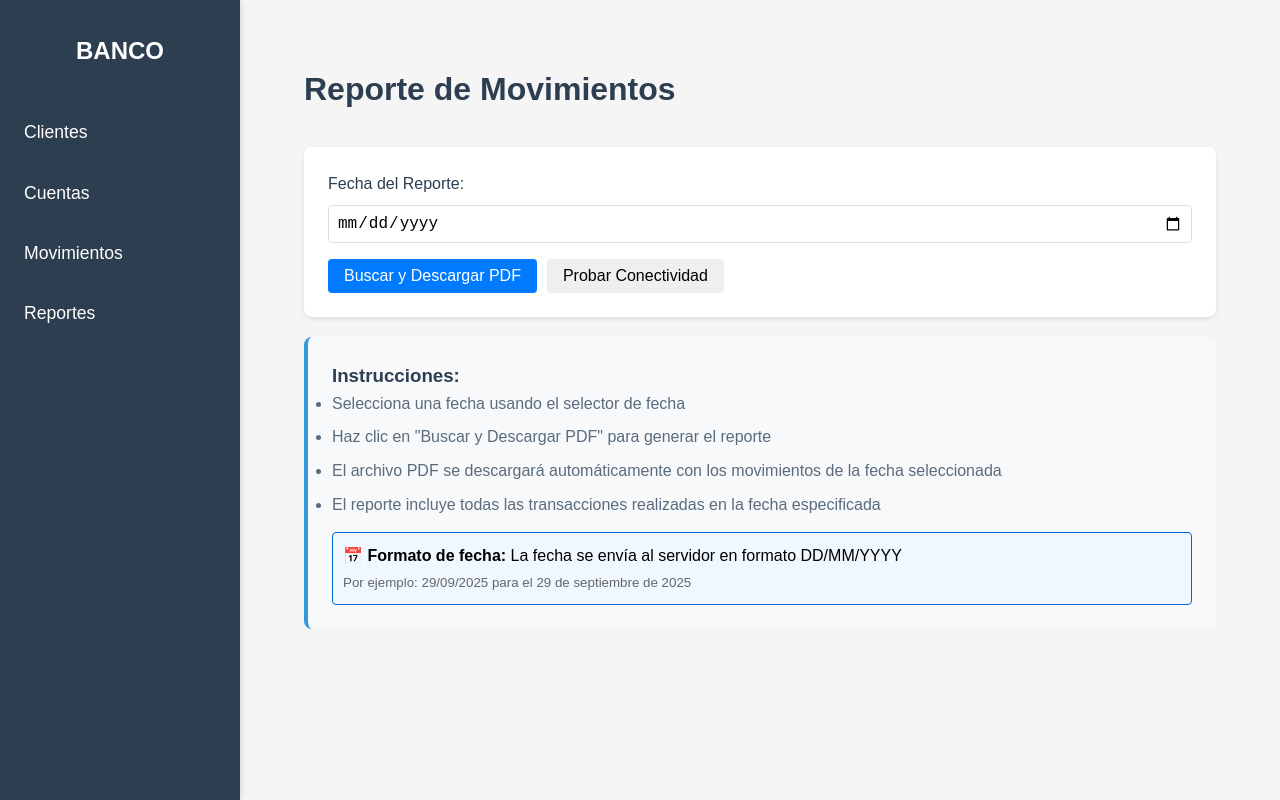
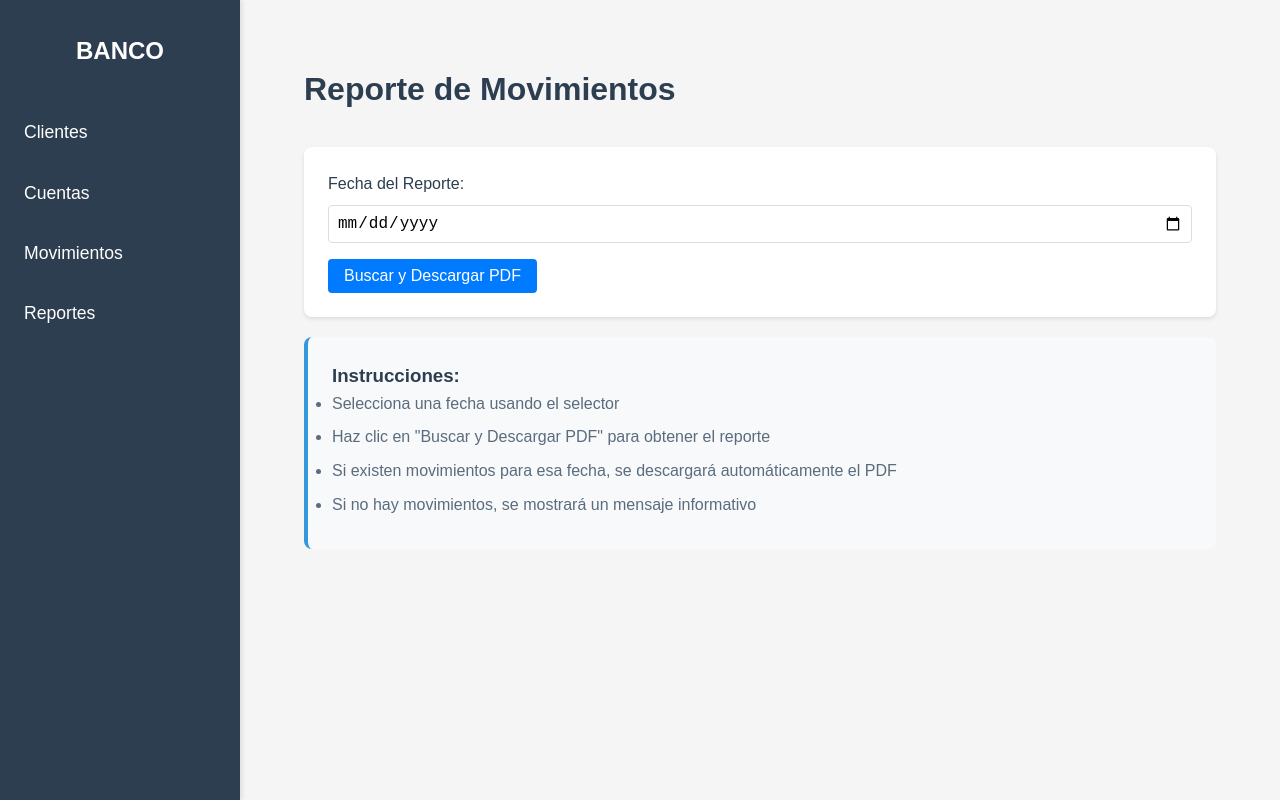
Before and after one commit to JonSuntkd/banking-example, a React (Create React App) app in the folder codereact/banking-system/: page /reports in a window 1280 px wide. Built offline with nearby package versions, Linux system fonts and the light colour scheme.

Commit message:
front end - v14

```diff
--- a/codereact/banking-system/src/presentation/views/TransactionReport.tsx
+++ b/codereact/banking-system/src/presentation/views/TransactionReport.tsx
@@ -17,95 +17,7 @@ const TransactionReport: React.FC = () => {
     return formattedDate;
   };
 
-  // Función para generar contenido PDF mock (texto simple)
-  const generateMockPdfContent = (reportDate: string): string => {
-    const content = `
-REPORTE DE MOVIMIENTOS BANCARIOS (DATOS DE PRUEBA)
-==================================================
 
-Fecha del reporte: ${reportDate}
-Generado el: ${new Date().toLocaleString()}
-
-TRANSACCIONES ENCONTRADAS:
---------------------------
-
-1. Depósito - $500.00
-   Cliente: Juan Pérez
-   Cuenta: 1001-2345
-   Hora: 10:30 AM
-
-2. Retiro - $150.00
-   Cliente: María García
-   Cuenta: 1001-6789
-   Hora: 2:15 PM
-
-3. Transferencia - $300.00
-   Cliente: Carlos López
-   Cuenta Origen: 1001-1111
-   Cuenta Destino: 1001-2222
-   Hora: 4:45 PM
-
-RESUMEN:
---------
-Total transacciones: 3
-Monto total procesado: $950.00
-
-Nota: Este es un reporte de prueba generado porque el servidor
-de transacciones no está disponible en el puerto 8003.
-`;
-    return content;
-  };
-
-  // Función para probar la conectividad con el servidor
-  const testServerConnection = async () => {
-    try {
-      console.log('Probando conectividad con el servidor...');
-
-      // Probar primero con el endpoint de health si existe
-      try {
-        const healthResponse = await axios.get('/transaction/health', {
-          timeout: 5000
-        });
-        console.log('Health check exitoso:', healthResponse.status);
-        setError('✅ Servidor disponible (health check OK)');
-        return;
-      } catch (healthError) {
-        console.log('Health check falló, probando endpoint de reporte...', healthError);
-      }
-
-      // Probar con el endpoint de reporte usando una fecha de prueba
-      const testDate = '01/01/2024'; // Formato DD/MM/YYYY
-      const testUrl = `/transaction/report?date=${testDate}`;
-      console.log('Probando endpoint:', testUrl);
-
-      const response = await axios.get(testUrl, {
-        timeout: 5000,
-        headers: {
-          'Accept': 'application/pdf'
-        }
-      });
-      console.log('Endpoint de reporte respondió:', response.status);
-      console.log('Content-Type:', response.headers['content-type']);
-      setError('✅ Servidor responde - Endpoint de reporte disponible');
-
-    } catch (error) {
-      console.error('Error de conectividad:', error);
-      if (axios.isAxiosError(error)) {
-        console.log('Status:', error.response?.status);
-        console.log('URL llamada:', error.config?.url);
-
-        if (error.response?.status === 500) {
-          setError(`⚠️ Servidor responde pero con error 500 - Revisar logs del servidor`);
-        } else if (error.response?.status === 404) {
-          setError(`❌ Endpoint no encontrado (404) - Verificar que /transaction/report existe`);
-        } else {
-          setError(`❌ Error del servidor (${error.response?.status || 'timeout'})`);
-        }
-      } else {
-        setError(`❌ Error de red: ${error instanceof Error ? error.message : 'Error desconocido'}`);
-      }
-    }
-  };
 
   const handleGenerateReport = async () => {
     if (!date) {
@@ -152,42 +64,26 @@ de transacciones no está disponible en el puerto 8003.
         setError('✅ Reporte descargado exitosamente');
 
       } catch (serverError) {
-        console.warn('Servidor devolvió error:', serverError);
+        console.warn('Error al generar reporte:', serverError);
 
         if (axios.isAxiosError(serverError) && serverError.response) {
           console.log('Status del error:', serverError.response.status);
-          console.log('Headers de la respuesta:', serverError.response.headers);
 
-          // Intentar leer el contenido de la respuesta de error para debugging
-          try {
-            const errorBlob = serverError.response.data;
-            const errorText = await errorBlob.text();
-            console.log('Contenido del error del servidor:', errorText);
-
-            // Si el servidor devolvió un error 500 pero con contenido útil
-            if (serverError.response.status === 500) {
-              setError(`❌ Error del servidor (500): ${errorText || 'Error interno del servidor'}`);
+          // Verificar si es un error 404 o similar que indica "no data found"
+          if (serverError.response.status === 404 || serverError.response.status === 204) {
+            setError('❌ No se encontraron movimientos para la fecha seleccionada');
             return;
           }
-          } catch (readError) {
-            console.log('No se pudo leer el contenido del error:', readError);
+
+          // Para otros errores del servidor
+          if (serverError.response.status >= 500) {
+            setError('❌ Error del servidor. Por favor, intente más tarde');
+            return;
           }
         }
 
-        // Generar un reporte mock como fallback (archivo de texto como ejemplo)
-        console.log('Generando reporte de respaldo...');
-        const mockPdfContent = generateMockPdfContent(date);
-        const blob = new Blob([mockPdfContent], { type: 'text/plain' });
-        const url = window.URL.createObjectURL(blob);
-        const link = document.createElement('a');
-        link.href = url;
-        link.download = `reporte-movimientos-mock-${date}.txt`;
-        document.body.appendChild(link);
-        link.click();
-        link.remove();
-        window.URL.revokeObjectURL(url);
-
-        setError('⚠️ Error del servidor - Descargando datos de prueba');
+        // Error genérico
+        setError('❌ No se encontraron movimientos para la fecha seleccionada');
       }
 
     } catch (error) {
@@ -228,12 +124,21 @@ de transacciones no está disponible en el puerto 8003.
         </div>
 
         {error && (
-          <div className="error" style={{ color: 'red', margin: '10px 0' }}>
+          <div
+            className={`message ${error.includes('✅') ? 'success' : 'error'}`}
+            style={{
+              margin: '10px 0',
+              padding: '10px',
+              borderRadius: '4px',
+              backgroundColor: error.includes('✅') ? '#d4edda' : '#f8d7da',
+              color: error.includes('✅') ? '#155724' : '#721c24',
+              border: `1px solid ${error.includes('✅') ? '#c3e6cb' : '#f5c6cb'}`
+            }}
+          >
             {error}
           </div>
         )}
 
-        <div style={{ display: 'flex', gap: '10px', alignItems: 'center' }}>
         <button
           className="btn btn-primary"
           onClick={handleGenerateReport}
@@ -241,33 +146,16 @@ de transacciones no está disponible en el puerto 8003.
         >
           {loading ? 'Generando...' : 'Buscar y Descargar PDF'}
         </button>
-
-          <button
-            className="btn btn-secondary"
-            onClick={testServerConnection}
-            disabled={loading}
-          >
-            Probar Conectividad
-          </button>
-        </div>
       </div>
 
       <div className="info-card" style={{ marginTop: '20px' }}>
         <h3>Instrucciones:</h3>
         <ul>
-          <li>Selecciona una fecha usando el selector de fecha</li>
-          <li>Haz clic en "Buscar y Descargar PDF" para generar el reporte</li>
-          <li>El archivo PDF se descargará automáticamente con los movimientos de la fecha seleccionada</li>
-          <li>El reporte incluye todas las transacciones realizadas en la fecha especificada</li>
+          <li>Selecciona una fecha usando el selector</li>
+          <li>Haz clic en "Buscar y Descargar PDF" para obtener el reporte</li>
+          <li>Si existen movimientos para esa fecha, se descargará automáticamente el PDF</li>
+          <li>Si no hay movimientos, se mostrará un mensaje informativo</li>
         </ul>
-
-        <div style={{ marginTop: '15px', padding: '10px', backgroundColor: '#f0f8ff', border: '1px solid #0066cc', borderRadius: '4px' }}>
-          <strong>📅 Formato de fecha:</strong> La fecha se envía al servidor en formato DD/MM/YYYY
-          <br />
-          <small style={{ color: '#666' }}>
-            Por ejemplo: 29/09/2025 para el 29 de septiembre de 2025
-          </small>
-        </div>
       </div>
     </div>
   );
```
Lines whose indentation alone changed are shown as unchanged.
